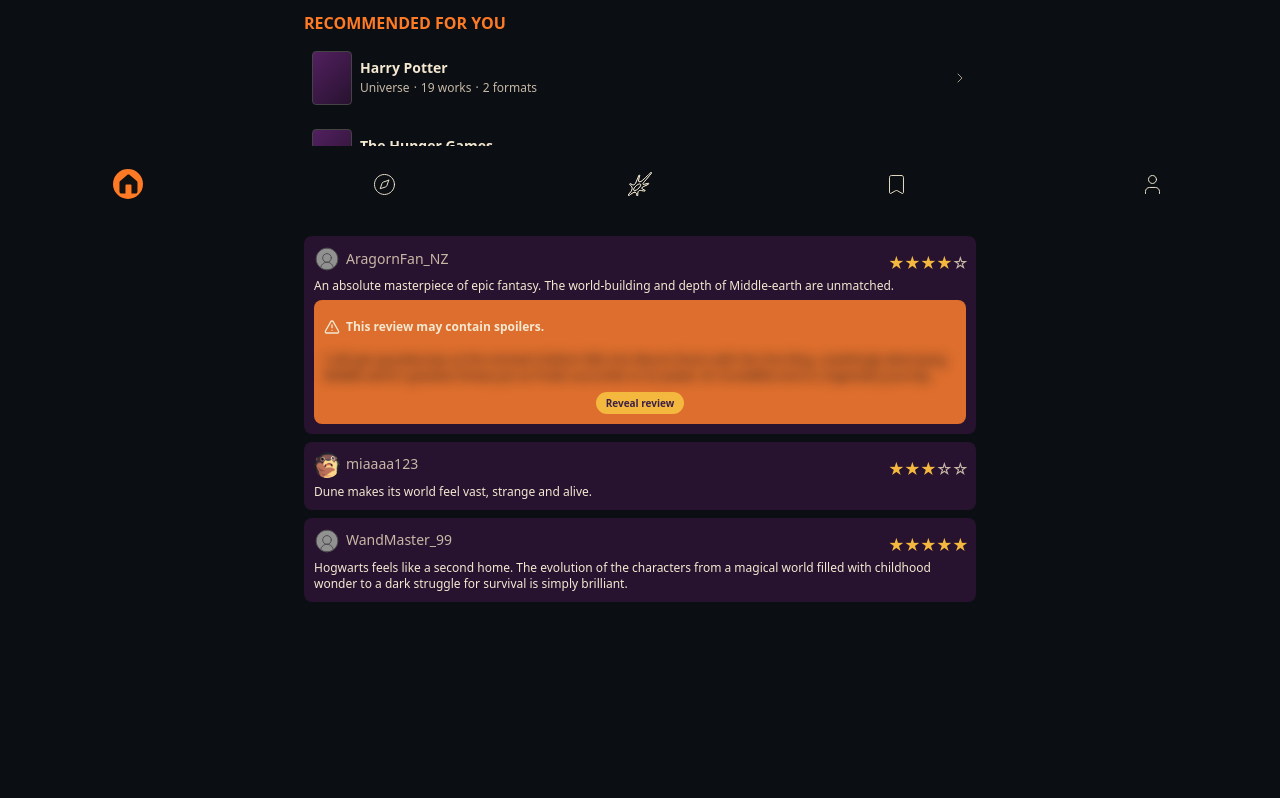
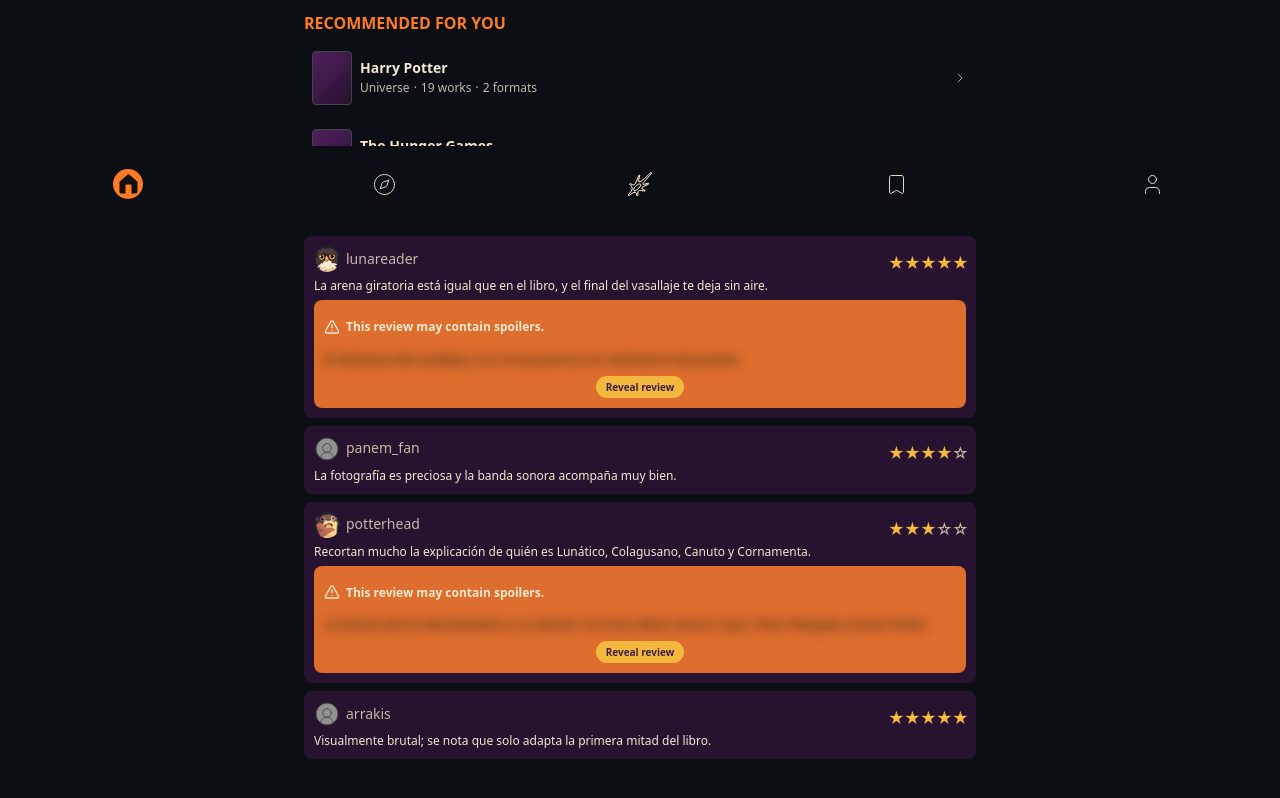
Before and after one commit to DAM-CITM-26/inkverse, a React (Vite) app: page / in a window 1280 px wide. Shown: the part 578-1376 px from the top of the page. Before the commit the page ends 1312 px from the top, so only its background shows below. Built offline with nearby package versions, Linux system fonts and the light colour scheme; a web font is replaced by a local one.

Commit message:
adaptar estructura y props de json reseñas y adaptar review card con posibles errores de carga de pfp

```diff
--- a/src/components/molecules/ReviewCard.jsx
+++ b/src/components/molecules/ReviewCard.jsx
@@ -32,10 +32,21 @@ export default function ReviewCard({
   return (
     <article className="review-card">
       <div className="review-card__header">
+
+        {/* Avatar del usuario.
+            Si userImage no viene en las props, utiliza la imagen predeterminada.
+            Si la imagen personalizada falla al cargar, también utiliza el avatar predeterminado. */}
         <img
           className="review-card__avatar"
           src={userImage}
           alt={`${username}'s profile`}
+          onError={(e) => {
+            // Evita un bucle infinito si también falla la imagen predeterminada.
+            e.currentTarget.onerror = null
+
+            // Sustituye la imagen que ha fallado por el avatar por defecto.
+            e.currentTarget.src = '/images/user-pfp.svg'
+          }}
         />
 
         <span className="review-card__username">
--- a/src/data/resenas.json
+++ b/src/data/resenas.json
@@ -1,27 +1,53 @@
 
 [
   {
+    "id": 1,
+    "type": "review",
     "obraId": 5,
-    "autor": "lunareader",
-    "texto": "La arena giratoria está igual que en el libro, y el final del vasallaje te deja sin aire.",
-    "spoiler": true
+    "props": {
+      "username": "lunareader",
+      "rating": 5,
+      "text": "La arena giratoria está igual que en el libro, y el final del vasallaje te deja sin aire.",
+      "userImage": "/images/pfp/lunareader-pfp.jpg",
+      "spoiler": true,
+      "spoilerText": "El desenlace del vasallaje y sus consecuencias son realmente impactantes."
+    }
   },
   {
+    "id": 2,
+    "type": "review",
     "obraId": 5,
-    "autor": "panem_fan",
-    "texto": "La fotografía es preciosa y la banda sonora acompaña muy bien.",
-    "spoiler": false
+    "props": {
+      "username": "panem_fan",
+      "rating": 4,
+      "text": "La fotografía es preciosa y la banda sonora acompaña muy bien.",
+      "spoiler": false,
+      "spoilerText": ""
+    }
   },
   {
+    "id": 3,
+    "type": "review",
     "obraId": 9,
-    "autor": "potterhead",
-    "texto": "Recortan mucho la explicación de quién es Lunático, Colagusano, Canuto y Cornamenta.",
-    "spoiler": true
+    "props": {
+      "username": "potterhead",
+      "rating": 3,
+      "text": "Recortan mucho la explicación de quién es Lunático, Colagusano, Canuto y Cornamenta.",
+      "userImage": "/images/pfp/mia-pfp.jpg",
+      "spoiler": true,
+      "spoilerText": "La historia de los Merodeadores y su relación con Sirius Black, Remus Lupin, Peter Pettigrew y James Potter."
+    }
   },
   {
+    "id": 4,
+    "type": "review",
     "obraId": 12,
-    "autor": "arrakis",
-    "texto": "Visualmente brutal; se nota que solo adapta la primera mitad del libro.",
-    "spoiler": false
+    "props": {
+      "username": "arrakis",
+      "rating": 5,
+      "text": "Visualmente brutal; se nota que solo adapta la primera mitad del libro.",
+      "spoiler": false,
+      "spoilerText": ""
+    }
   }
 ]
--- a/src/pages/home.jsx
+++ b/src/pages/home.jsx
@@ -2,6 +2,7 @@ import Logo from '../components/atoms/Logo'
 import HomeHero from '../components/molecules/HomeHero'
 import SectionHeading from '../components/navigation/SectionHeading'
 import FEATURED_UNIVERSES from '../data/featuredUniverses.json'
+import RESENAS from '../data/resenas.json'
 
 function Home({ onNavigate }) {
   const statusData = [
@@ -110,7 +111,7 @@ function Home({ onNavigate }) {
 
         <SectionHeading
           title="Reviews"
-          data={reviews}
+          data={RESENAS}
         />
       </div>
     </main>
```
Also changed, not shown: public/images/pfp/lunareader-pfp.jpg (added), public/images/pfp/mia-pfp.jpg (renamed from public/images/mia-pfp.jpg).
